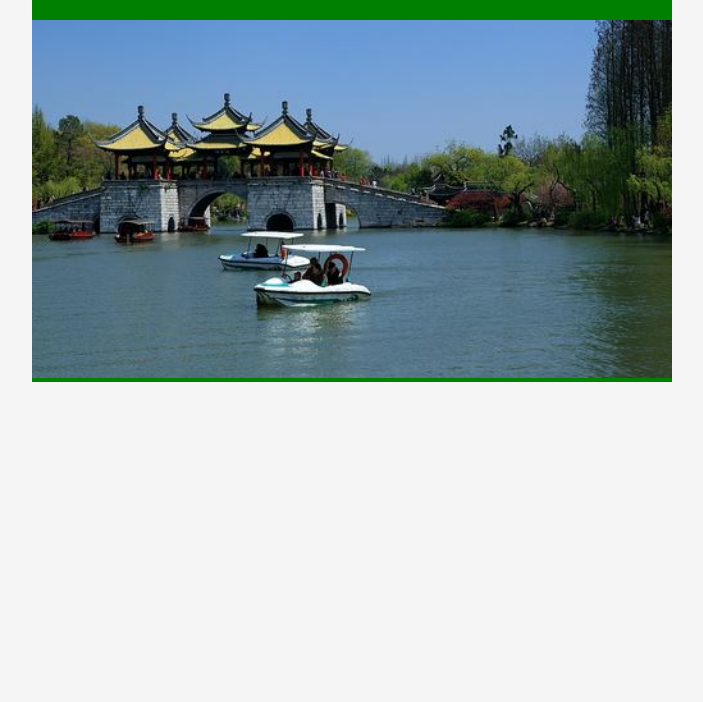
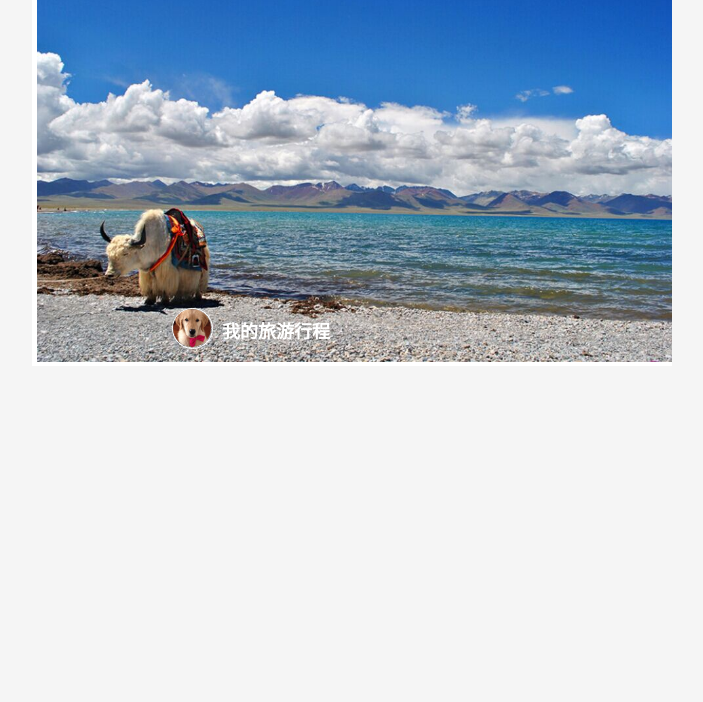
Before and after one commit to yuyingying38/hello, a plain HTML site: page tour/tuor.html in a window 1280 px wide. Shown: the part 98-800 px from the top of the page, without its empty margins (288-991 px from the left). Drawn offline with Linux system fonts and the light colour scheme.

Commit message:
作业2 38-chenlaoshi finish dog and font

```diff
--- a/tour/tuor.html
+++ b/tour/tuor.html
@@ -11,7 +11,7 @@
     }
 
     body{
-        background: green;
+        background: white;
         width: 100%;
         max-width: 640px;
         margin:0 auto;
@@ -27,15 +27,62 @@
 
     .qui-header{
         background-color: #2bab79;
+        height: 60px;
+    }
+
+    .plcRouteList{
+        /*border: 1px solid red;*/
+        margin-left: 5px;
+    }
+
+    .pic{
+        border-radius: 50px;
+    }
+
+    .bottom{
+       /* border: 1px solid red;*/
+       position: absolute;
+       top: 390px;
+       left: 460px;
+    }
+
+    .face{
+        float: left;
+        border: 1px solid white;
+        width: 39px;
+        height: 39px;
+        border-radius: 50%;
+    }
+
+    .title{
+        position: absolute;
+        /*border: 1px solid red;*/
+        color: white;
+        white-space: nowrap;
+        font-size: 18px;
+        font-weight: bolder;
+        line-height: 50px;
+        margin-left: 50px;
     }
 </style>
 <body>
     <header class="qui-header">
         <h1>国内旅游计划</h1>
     </header>
-    <a href="">
-     <img src="images/华东.jpg" alt="" width="640">
+
+    <section class="plcRouteList">
+        <a href="">
+     <img src="images/fengjing.jpg" alt="" width="635">
     </a>
+    <div class="bottom">
+        <p class="face">
+          <img src="images/touxiang.jpg" alt="" width="38" height="38" class="pic">
+       </p>
+          <h2 class="title">我的旅游行程</h2>
+    </div>
+
+    </section>
+
 
 
 </body>
```
